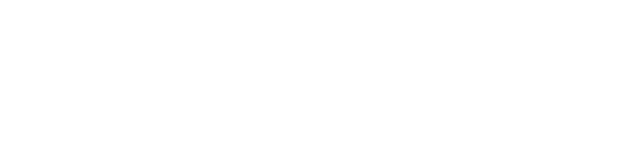
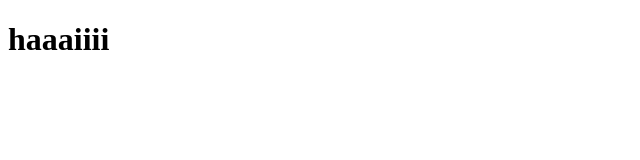
Before and after one commit to martinigonsalvess/helloWorld, a plain HTML site: page index.html in a window 1280 px wide. Shown: the whole page, without its empty margins (0-640 px from the left). Drawn offline with Linux system fonts and the light colour scheme.

Commit message:
added H1

```diff
--- a/index.html
+++ b/index.html
@@ -6,6 +6,7 @@
     <title>Look my new title</title>
 </head>
 <body>
+    <h1>haaaiiii</h1>
 
 </body>
 </html>
```
